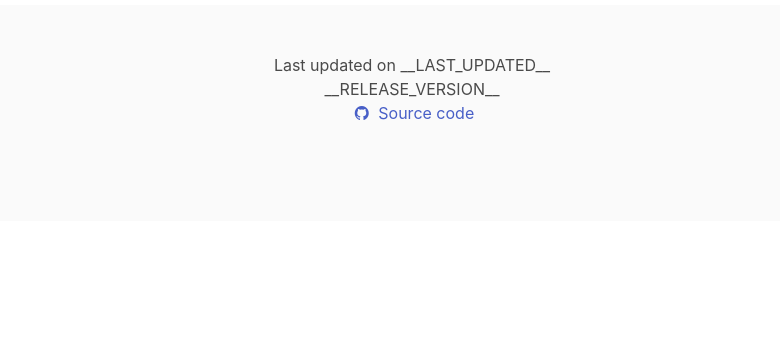
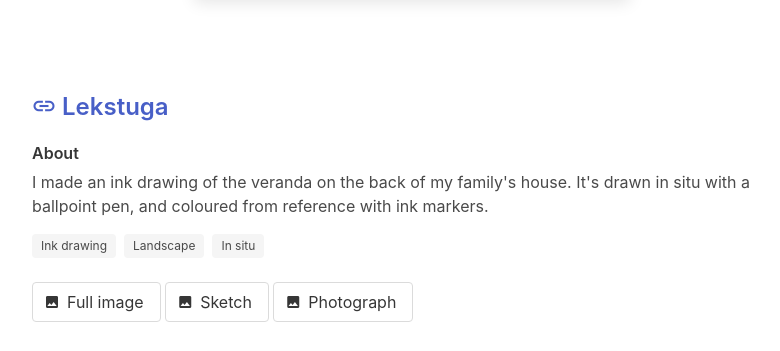
Before and after one commit to simonolander/simonolander.com, a website built with Parcel: page index.html in a window 1280 px wide. Shown: the part 11403-11754 px from the top of the page, without its empty margins (228-1008 px from the left). Before the commit the page ends 11624 px from the top, so only its background shows below. Built offline with nearby package versions, Linux system fonts and the light colour scheme.

Commit message:
Add veranda

```diff
--- a/index.html
+++ b/index.html
@@ -571,6 +571,9 @@
             on paper using a regular ballpoint pen, and colouring with ink markers. It's drawn in situ, but coloured
             from reference.
           </p>
+          <p>
+            I was inspired partly by the YouTube channel <a href="https://www.youtube.com/@stephentraversart">Stephen Travers Art</a>.
+          </p>
           <div class="tags">
             <span class="tag">Ink drawing</span>
             <span class="tag">Landscape</span>
@@ -602,6 +605,53 @@
     </div>
   </div>
 </section>
+<section id="veranda" class="section">
+  <div class="container">
+    <div class="columns">
+      <div class="column is-8-desktop is-offset-2-desktop">
+        <div class="content">
+          <h3 class="subtitle">
+            <a href="#veranda">
+              <i class="icon ion-md-link"></i>
+              Lekstuga
+            </a>
+          </h3>
+          <h6>About</h6>
+          <p>
+            I made an ink drawing of the veranda on the back of my family's house. It's drawn in situ with a ballpoint
+            pen, and coloured from reference with ink markers.
+          </p>
+          <div class="tags">
+            <span class="tag">Ink drawing</span>
+            <span class="tag">Landscape</span>
+            <span class="tag">In situ</span>
+          </div>
+          <a class="button" href="./image/veranda.jpg">
+            <span class="icon ion-md-image"></span>
+            Full image
+          </a>
+          <a class="button" href="./image/veranda-sketch.jpg">
+            <span class="icon ion-md-image"></span>
+            Sketch
+          </a>
+          <a class="button" href="./image/veranda-photo.jpg">
+            <span class="icon ion-md-image"></span>
+            Photograph
+          </a>
+          <figure class="image" style="display: flex; justify-content: center;">
+            <a href="./image/veranda.jpg">
+              <div class="box">
+                <img style="max-width: 512px;" src="./image/veranda.jpg"
+                     alt="An ink drawing a veranda"
+                     title="Lekstuga"/>
+              </div>
+            </a>
+          </figure>
+        </div>
+      </div>
+    </div>
+  </div>
+</section>
 <footer id="footer" class="footer has-text-centered">
   <div class="container">
     <div class="columns">
```
Also changed, not shown: 3 other files.
